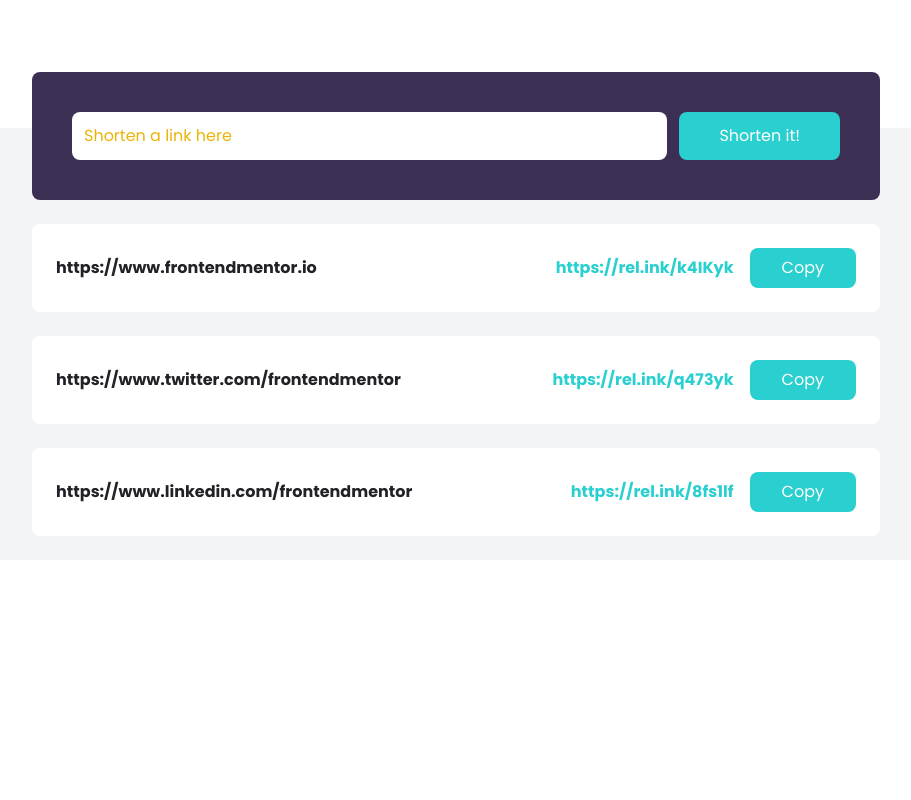
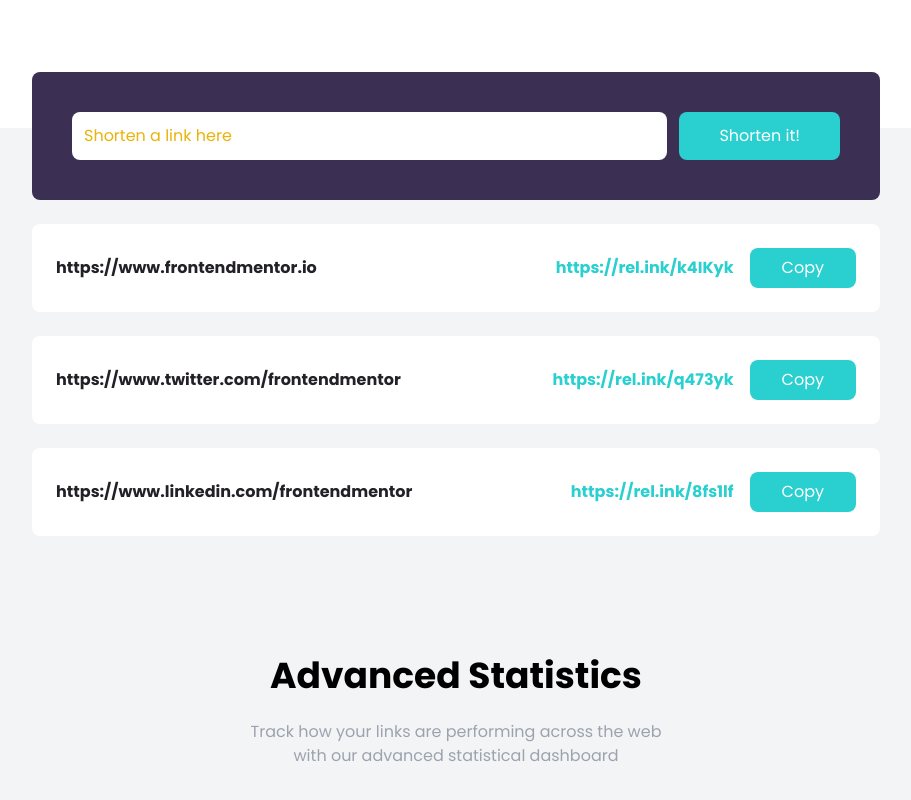
Before and after one commit to Nyamekesse/shortly, a React (Vite) app: page / in a window 1280 px wide. Shown: the part 676-1476 px from the top of the page, without its empty margins (184-1095 px from the left). Before the commit the page ends 1236 px from the top, so only its background shows below. Built offline with nearby package versions, Linux system fonts and the light colour scheme.

Commit message:
completed advanced section

```diff
--- a/src/App.tsx
+++ b/src/App.tsx
@@ -1,6 +1,7 @@
 import FormSection from './sections/FormSection/index.tsx'
 import HeroSection from './sections/HeroSection/index.tsx'
 import NavSection from './sections/NavSection/index.tsx'
+import StatsSection from './sections/StatsSection/index.tsx'
 
 function App() {
   return (
@@ -8,6 +9,7 @@
       <NavSection />
       <HeroSection />
       <FormSection />
+      <StatsSection />
     </>
   )
 }
--- /dev/null
+++ b/src/sections/StatsSection/index.tsx
@@ -0,0 +1,17 @@
+const StatsSection = () => {
+  return (
+    <section id="stats" className="bg-gray-100 py-24">
+      <div className="container mx-auto px-3">
+        <h2 className="mb-6 text-center text-4xl font-bold">
+          Advanced Statistics
+        </h2>
+        <p className="mx-auto max-w-xs text-center text-gray-400 md:max-w-md">
+          Track how your links are performing across the web with our advanced
+          statistical dashboard
+        </p>
+      </div>
+    </section>
+  )
+}
+
+export default StatsSection
```
